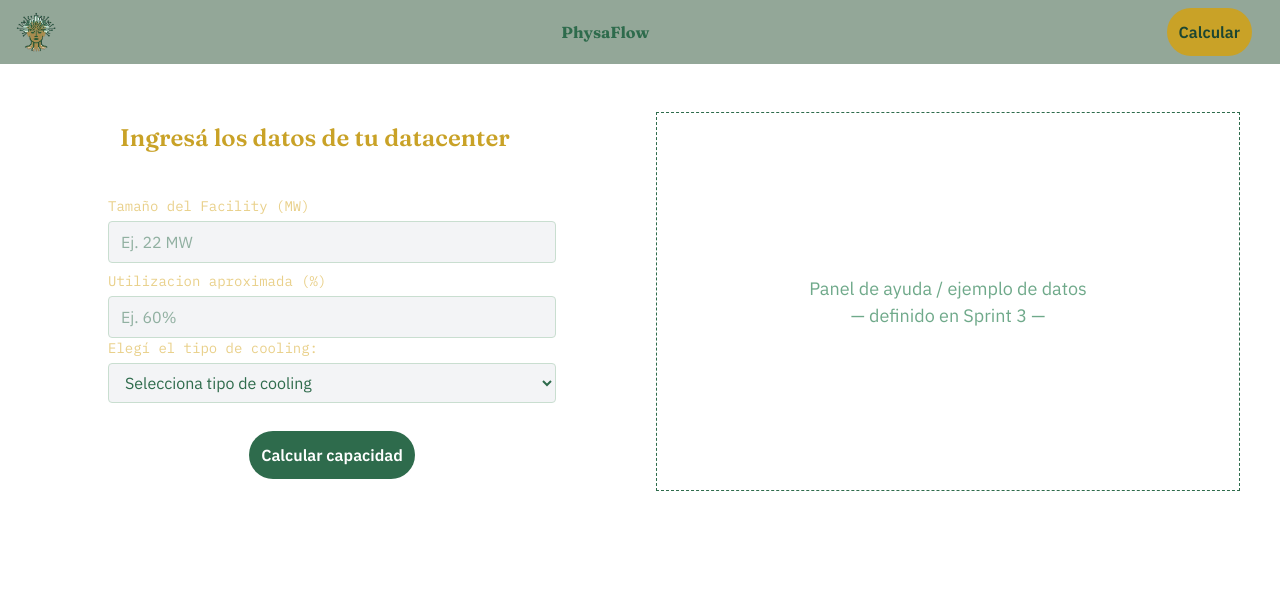
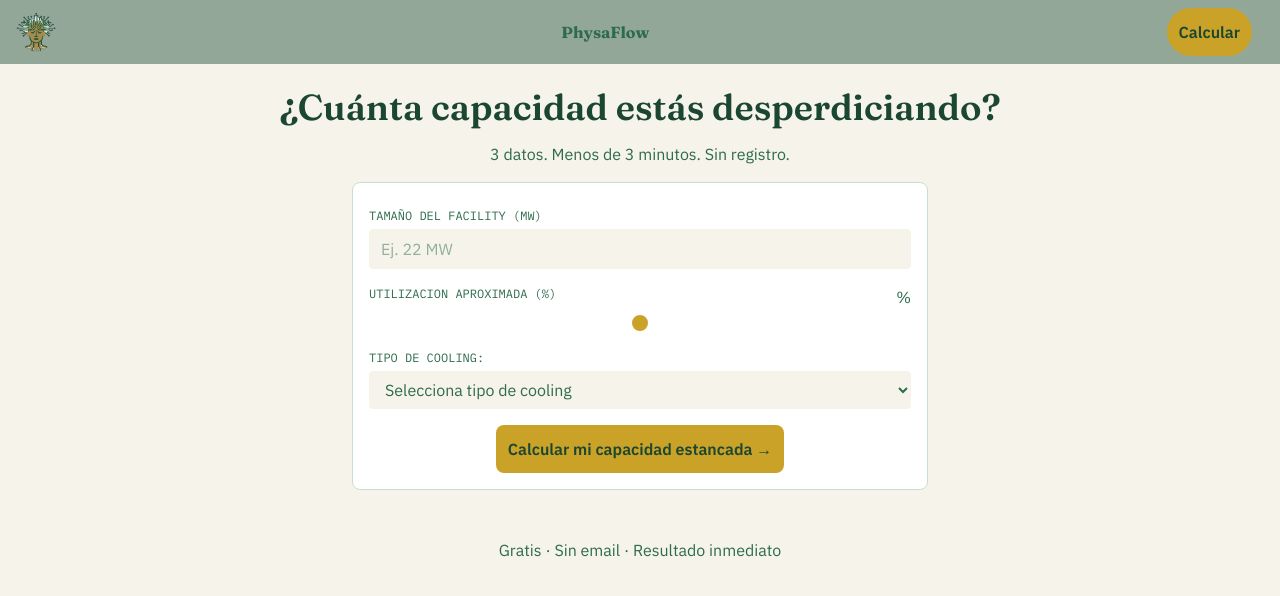
Before and after one commit to No-Country-simulation/-S07-26-Team-12-PhysaFlow, a React (Vite) app in the folder frontend/: page /form in a window 1280 px wide. Shown: the top 596 px of the page. Built offline with nearby package versions, Linux system fonts and the light colour scheme.

Commit message:
form updated, reusable modal created

```diff
--- a/frontend/src/components/PageContainer.jsx
+++ b/frontend/src/components/PageContainer.jsx
@@ -1,6 +1,6 @@
 export default function PageConainer({children}){
     return (
-        <div className="py-16 min-h-screen w-full flex justify-center ">
+        <div className="py-16 min-h-screen w-full flex justify-center bg-page-background">
             <div className="container p-4">{children}</div>
         </div>
     )
--- a/frontend/src/components/calculator/CalculatorForm.jsx
+++ b/frontend/src/components/calculator/CalculatorForm.jsx
@@ -1,5 +1,5 @@
 import { useState } from "react";
-import RoundedButton from "../reusableComponents/RoundedButton";
+import RectangleButton from "../reusableComponents/RectangleButton";
 import Spacing from "../spacing/Spacing";
 import CalculatorInput from "./calculatorComponents/CalculatorInput";
 import { calculateCapacity } from "../../services/calculatorService";
@@ -18,7 +18,6 @@ const coolingOpt = [
 
 export default function CalculatorForm() {
   const navigate = useNavigate();
-
 
   const [apiError, setApiError] = useState("");
   const [loading, setLoading] = useState(false);
@@ -53,7 +52,6 @@ export default function CalculatorForm() {
   };
 
   const handleSubmit = async (e) => {
-
     e.preventDefault();
     const isValid = validateForm();
     if (!isValid) {
@@ -74,8 +72,8 @@ export default function CalculatorForm() {
       setLoading(true);
       setApiError("");
       const resultRes = await calculateCapacity(data);
-      navigate(`/result/${resultRes.data.id}`, {state: resultRes})
-      console.log("form info", resultRes)
+      navigate(`/result/${resultRes.data.id}`, { state: resultRes });
+      console.log("form info", resultRes);
     } catch (error) {
       console.log("error:", error);
       setApiError("No pudimos calcular la capacidad. Intenta nuevamente.");
@@ -84,23 +82,16 @@ export default function CalculatorForm() {
       setSize("");
       setUsage("");
       setCoolingOption("");
-
     }
-
-
-
   };
 
   return (
-    <div className="flex flex-col gap-3 w-full max-w-md justify-center ">
-      <h2 className="display-h2 px-3 py-2">
-        Ingresá los datos de tu datacenter
-      </h2>
+    <div className="flex flex-col w-full max-w-xl justify-center border border-green-lightest bg-white p-4 rounded-lg">
       <Spacing size="xs" />
       <form onSubmit={handleSubmit}>
         <CalculatorInput
           name="facility_size_mw"
-          label="Tamaño del Facility (MW)"
+          label="TAMAÑO DEL FACILITY (MW)"
           type="number"
           value={size}
           onChange={(e) => setSize(e.target.value)}
@@ -108,26 +99,43 @@ export default function CalculatorForm() {
           hasError={Boolean(errors.size)}
           errorMessage={errors.size}
         />
-        <Spacing size="xs" />
-        <CalculatorInput
-          name="utilization_percentage"
-          label="Utilizacion aproximada (%)"
-          type="number"
-          min="0"
-          max="100"
-          value={usage}
-          onChange={(e) => setUsage(e.target.value)}
-          placeholder="Ej. 60%"
-          hasError={Boolean(errors.usage)}
-          errorMessage={errors.usage}
-        />
+        <Spacing size="lg" />
+        <div>
+          <div className="flex justify-between">
+            <label className="data-small-green">
+              UTILIZACION APROXIMADA (%)
+            </label>
+            <h4>{usage}%</h4>
+          </div>
 
+          <input
+            name="utilization_percentage"
+            className="utilization-slider"
+            type="range"
+            min="0"
+            max="100"
+            value={usage}
+            onChange={(e) => setUsage(e.target.value)}
+            style={{
+              background: `linear-gradient(to right,#1f5c45 ${usage}%,#d8e2d8 ${usage}%)`,
+            }}
+          />
+          {errors.usage && (
+            <div className="w-full px-3 py-2 flex items-center gap-2">
+              <span aria-hidden="true" className="data-small">
+                ⚠
+              </span>
+              <p className="data-small">La utilización es obligatoria</p>
+            </div>
+          )}
+        </div>
+        <Spacing size="lg" />
         <div className="flex flex-col gap-1 w-full ">
-          <label className="label-eyebrow">Elegí el tipo de cooling:</label>
+          <label className="data-small-green">TIPO DE COOLING:</label>
           <select
             name="cooling_type"
-            className={`w-full px-3 py-2 bg-gray-100 rounded border ${
-              errors.cooling ? "border-red-500" : "border-green-lightest"
+            className={`w-full px-3 py-2 bg-page-background rounded  ${
+              errors.cooling ? "border border-red-500" : ""
             }`}
             value={coolingOption}
             onChange={(e) => {
@@ -144,15 +152,22 @@ export default function CalculatorForm() {
             })}
           </select>
           {errors.cooling && (
-            <span className="data-small text-red-500">{errors.cooling}</span>
+            <div className="w-full px-3 py-2 flex items-center gap-2">
+              <span aria-hidden="true" className="data-small">
+                ⚠
+              </span>
+              <span className="data-small text-data-small">
+                {errors.cooling}
+              </span>
+            </div>
           )}
         </div>
 
         <Spacing size="lg" />
         <div className="flex justify-center">
-          <RoundedButton
-            color="green"
-            text="Calcular capacidad"
+          <RectangleButton
+            color="gold"
+            text="Calcular mi capacidad estancada →"
             type="submit"
             onClick={handleSubmit}
           />
--- a/frontend/src/components/calculator/calculatorComponents/CalculatorInput.jsx
+++ b/frontend/src/components/calculator/calculatorComponents/CalculatorInput.jsx
@@ -10,7 +10,7 @@ export default function CalculatorInput({
 }) {
   return (
     <div className="flex flex-col gap-1 w-full ">
-      <label htmlFor={name} className="label-eyebrow">
+      <label htmlFor={name} className="data-small-green">
         {label}
       </label>
 
@@ -20,7 +20,7 @@ export default function CalculatorInput({
         value={value}
         onChange={onChange}
         placeholder={placeholder}
-        className={`w-full px-3 py-2 bg-gray-100 rounded border ${hasError ? "border-red-500" :"border-green-lightest"} `}
+        className={`w-full px-3 py-2 bg-page-background rounded  ${hasError ? "border border-red-500" :""} `}
         // value, onChange, etc. se conectan más adelante
       />
 
--- a/frontend/src/index.css
+++ b/frontend/src/index.css
@@ -12,7 +12,7 @@
     --font-body: "IBM Plex Sans", sans-serif;
     --font-data: "IBM Plex Mono", monospace;
 
-
+   --color-page-background: #F6F4EA;
     --color-background: #93a798;
     --color-gold-dark: #C9A227;
     --color-gold-darker: #A8811B;
@@ -112,6 +112,32 @@
         font-family: var(--font-data);
     }
 
-    /*Box sizing*/
+    .utilization-slider {
+  appearance: none;
+  width: 100%;
+  height: 8px;
+  border-radius: 999px;
+  cursor: pointer;
+}
+/* Chrome / Safari / Edge */
+.utilization-slider::-webkit-slider-thumb {
+  appearance: none;
+  width: 20px;
+  height: 20px;
+  border-radius: 50%;
+  background: var(--color-gold-dark);
+  border: 2px solid white;
+  cursor: pointer;
+}
+
+/* Firefox */
+.utilization-slider::-moz-range-thumb {
+  width: 20px;
+  height: 20px;
+  border-radius: 50%;
+  background: var(--color-gold-dark);
+  border: 2px solid white;
+  cursor: pointer;
+}
 
 }
--- a/frontend/src/pages/BasicResult.jsx
+++ b/frontend/src/pages/BasicResult.jsx
@@ -1,5 +1,5 @@
-import { useState } from "react";
-import { useLocation, useParams } from "react-router-dom";
+import { useEffect, useState } from "react";
+import { Link, useLocation, useParams } from "react-router-dom";
 import axios from "axios";
 
 import { screenSize } from "../components/hooks/screenSize";
@@ -28,6 +28,7 @@ const mapResultData = (data) => ({
   strandedMw: data.stranded_capacity_mw,
   minLoss: data.annual_loss_min,
   maxLoss: data.annual_loss_max,
+  id: data.id,
 });
 
 export default function BasicResult() {
@@ -39,29 +40,45 @@ export default function BasicResult() {
     location.state ?? null,
   );
 
-  // ---------------------------------------------------------
-  // GET
-  // useEffect(() => {
-  //   if (calculationResult || !id) return;
-  // const fetchCalculation = async () => {
-  //   try {
-  //     const data = await getCalculation(id);
-  //     setCalculationResult(data);
-  //   } catch (error) {
-  //     console.error(error);
-  //   }
-  // };
+  useEffect(() => {
+    if (calculationResult || !id) return;
+    const fetchCalculation = async () => {
+      try {
+        const data = await getCalculation(id);
+        setCalculationResult(data);
+      } catch (error) {
+        console.error(error);
+      }
+    };
 
-  // fetchCalculation();
-  //
-  // }, [id, calculationResult]);
-  // ---------------------------------------------------------
-
+    fetchCalculation();
+  }, [id, calculationResult]);
 
   const dataInfo = calculationResult?.data
     ? mapResultData(calculationResult.data)
     : mockCalculationResult;
 
+  const handleShare = async () => {
+    const resultUrl = `${window.location.origin}/result/${dataInfo.id}`;
+
+    const shareData = {
+      title: "PhysaFlow Calculation Result",
+      text: "View my PhysaFlow calculation result",
+      url: resultUrl,
+    };
+
+    try {
+      if (navigator.share) {
+        await navigator.share(shareData);
+      } else {
+        await navigator.clipboard.writeText(resultUrl);
+
+        alert("Link copied to clipboard");
+      }
+    } catch (error) {
+      console.error("Error sharing:", error);
+    }
+  };
 
   return (
     <PageConainer>
@@ -113,6 +130,7 @@ export default function BasicResult() {
 
         <Spacing size="md" />
 
+        {location.state ? (
           <div className={`flex ${isMobile ? "flex-col" : "flex-row"}`}>
             <RoundedButton
               text="Ver breakdown completo + comparar escenarios"
@@ -120,8 +138,17 @@ export default function BasicResult() {
               onClick={() => setIsEmailModalOpen(true)}
             />
 
-          <RoundedButton text="Compartir con un colega" color="border" />
+            <RoundedButton
+              onClick={handleShare}
+              text="Compartir con un colega"
+              color="border"
+            />
           </div>
+        ) : (
+          <Link to="/form">
+            <RoundedButton text="Calcular mi capacidad" color="gold" />
+          </Link>
+        )}
 
         <Spacing size="md" />
 
--- a/frontend/src/pages/CalculatorFormPage.jsx
+++ b/frontend/src/pages/CalculatorFormPage.jsx
@@ -2,46 +2,21 @@ import CalculatorForm from "../components/calculator/CalculatorForm";
 import { screenSize } from "../components/hooks/screenSize";
 import Spacing from "../components/spacing/Spacing";
 import PageContainer from "../components/PageContainer";
-
 
 export default function CalculatorFormPage() {
   const { isMobile, isTablet } = screenSize();
 
   return (
     <PageContainer>
-
-      {/* Contenido principal: formulario + panel de ayuda */}
-      <main
-        className={`w-full flex-1 flex ${
-          isMobile || isTablet ? "flex-col" : "flex-row"
-        } gap-8 px-6 py-8`}
-      >
-        {/* Columna izquierda: formulario */}
-        <section
-          className={`${
-            isMobile || isTablet ? "w-full" : "w-1/2"
-          } flex justify-center items-center `}
-        >
-          <CalculatorForm />
-
-        </section>
-
-        {(isMobile || isTablet) && <Spacing />}
-
-        {/* Columna derecha: panel de ayuda / ejemplo de datos */}
-        <div
-          className={`${
-            isMobile || isTablet ? "w-full" : "w-1/2"
-          } flex items-center justify-center border border-dashed min-h-[300px]`}
-        >
-          <p className="body-large text-center">
-            Panel de ayuda / ejemplo de datos
-            <br />
-            — definido en Sprint 3 —
-          </p>
-        </div>
-      </main>
-
+      <div className="flex flex-col justify-center items-center ">
+        <h1 className="display-h1 text-green-darker">¿Cuánta capacidad estás desperdiciando?</h1>
+        <Spacing size="xs"/>
+        <p>3 datos. Menos de 3 minutos. Sin registro.</p>
+        <Spacing size="lg"/>
+        <CalculatorForm />
+        <Spacing/>
+        <p>Gratis · Sin email · Resultado inmediato</p>
+      </div>
     </PageContainer>
   );
 }
--- a/frontend/src/pages/Home.jsx
+++ b/frontend/src/pages/Home.jsx
@@ -8,6 +8,7 @@ import RoundedButton from "../components/reusableComponents/RoundedButton";
 
 export default function Home() {
   const{isMobile, isTablet}=screenSize()
+
 
   return (
         <PageConainer>
@@ -34,6 +35,7 @@ export default function Home() {
                 />
             </div>
           </div>
+
         </PageConainer>
   )
 }
```
Also changed, not shown: frontend/src/components/reusableComponents/ReusableModal.jsx (added, +56 -0 lines). Lines whose indentation alone changed are shown as unchanged.
